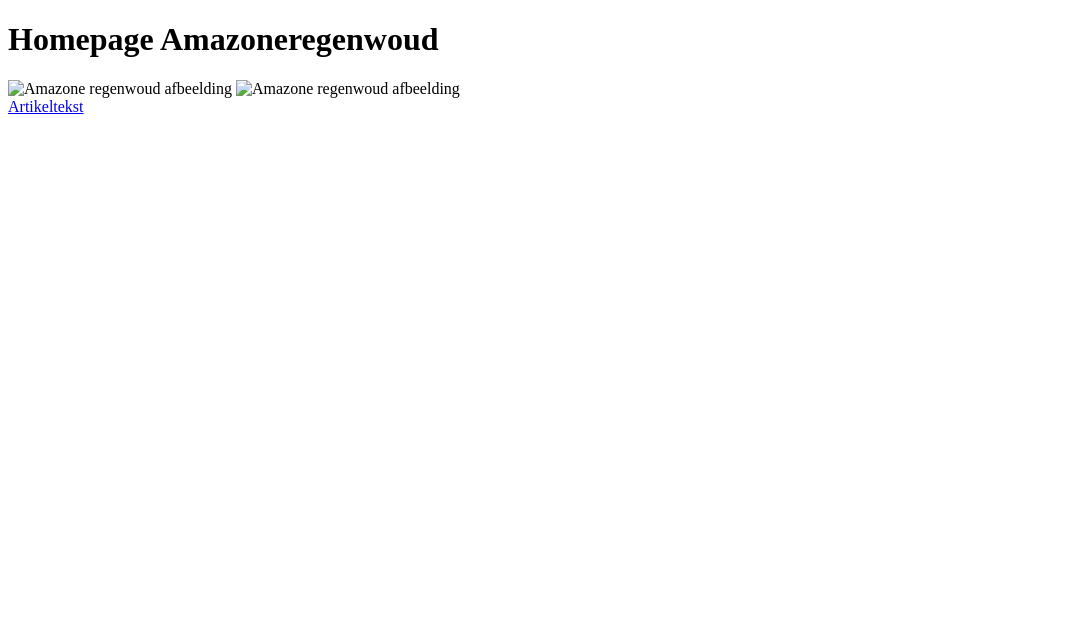
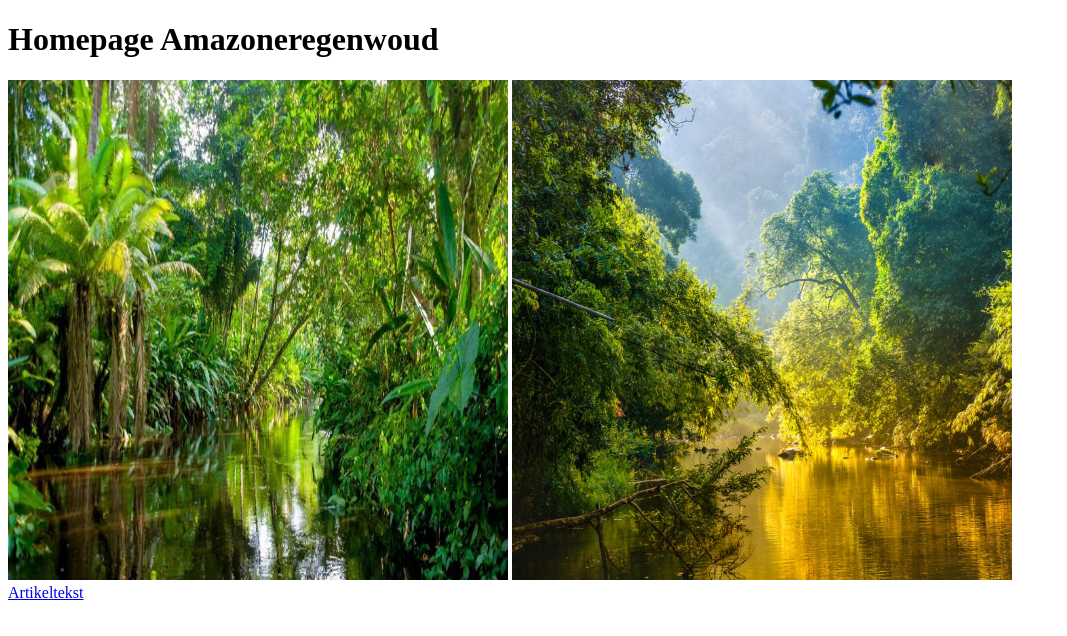
Before and after one commit to Alec526/html-css-beginnercourse, a plain HTML site: page h02/index2.html in a window 1280 px wide. Shown: the whole page, without its empty margins (0-1067 px from the left). Drawn offline with Linux system fonts and the light colour scheme; the site is published under a folder, as on GitHub Pages, so addresses that start at the root find nothing.

Commit message:
fixed image
i hate file paths

```diff
--- a/h02/index2.html
+++ b/h02/index2.html
@@ -6,8 +6,8 @@
 </head>
 <body>
 <h1> Homepage Amazoneregenwoud</h1>
-<img src="/img/amazoneT.jpg" alt="Amazone regenwoud afbeelding" width="500" height="500">
-<img src="/img/amazone4.jpg" alt="Amazone regenwoud afbeelding" width="500" height="500"> <br>
+<img src="../img/amazoneT.jpg" alt="Amazone regenwoud afbeelding" width="500" height="500">
+<img src="../img/amazone4.jpg" alt="Amazone regenwoud afbeelding" width="500" height="500"> <br>
 <a href="secondpage.html"> Artikeltekst </a> <br>
 </body>
 </html>
```
